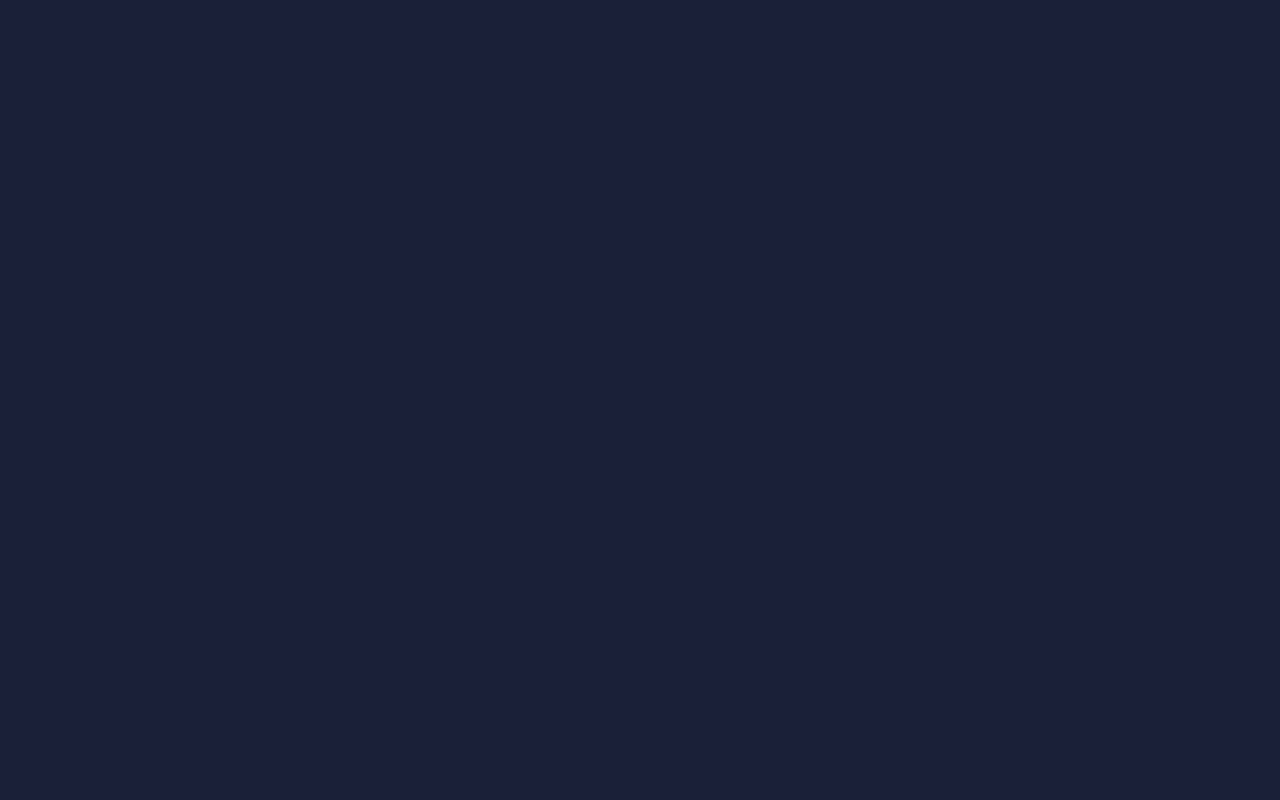
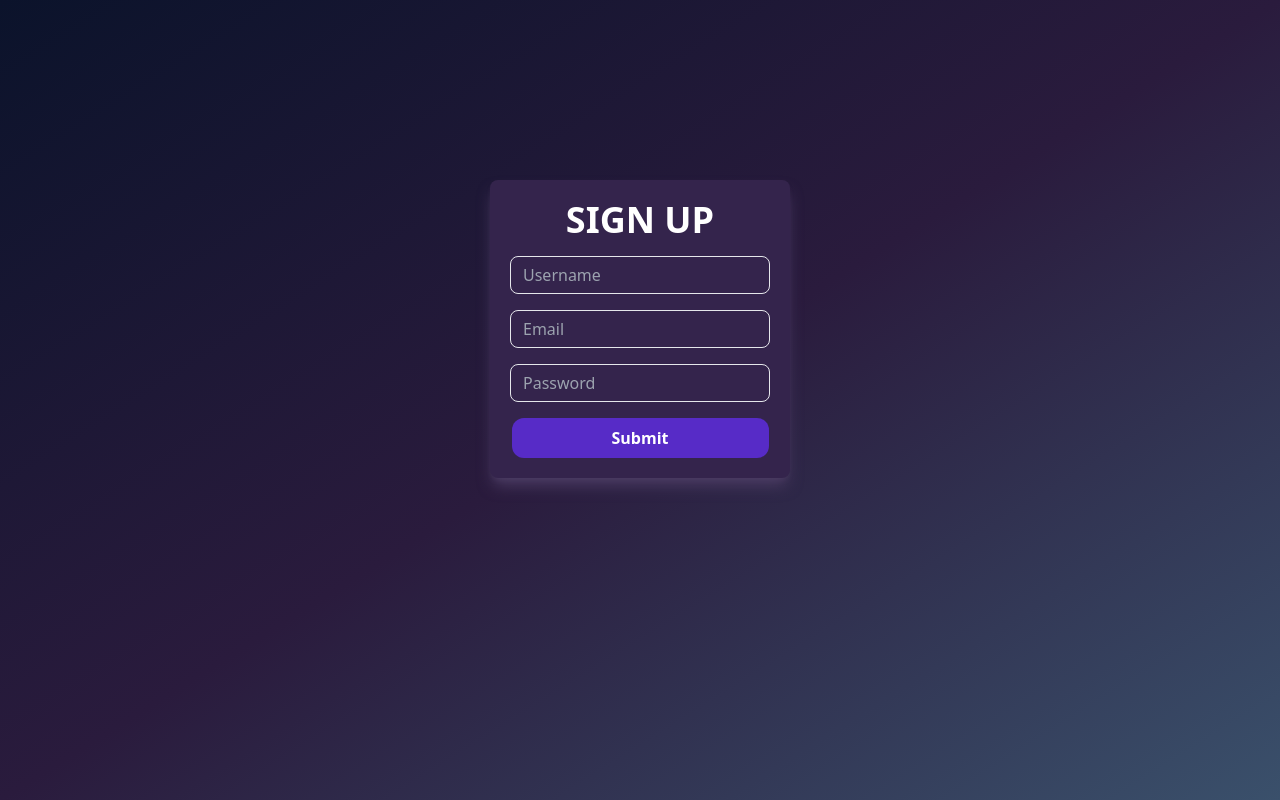
Before and after one commit to AMIREDDYRAKEY/Eventadmin, a React (Vite) app: page /adminlogin in a window 1280 px wide. Before the commit this address had no page. Built offline with nearby package versions, Linux system fonts and the light colour scheme.

Commit message:
first-commit

```diff
--- a/package.json
+++ b/package.json
@@ -10,6 +10,7 @@
     "preview": "vite preview"
   },
   "dependencies": {
+    "axios": "^1.10.0",
     "icons": "^1.0.0",
     "react": "^19.1.0",
     "react-dom": "^19.1.0",
--- a/src/App.jsx
+++ b/src/App.jsx
@@ -6,6 +6,8 @@ import Registrations from './pages/Registrations';
 import Events from './pages/Events';
 import Allevents from './pages/Allevents';
 import Addparticipant from './pages/Addparticipant';
+import Signin from './pages/Signin';
+import Adminlogin from './pages/Adminlogin';
 const App = () => {
   return (
     <BrowserRouter>
@@ -16,8 +18,9 @@ const App = () => {
           <Route path="registrations" element={<Registrations />} />
           <Route path="events" element={<Events />} />
           <Route path="allevents" element={<Allevents />} />
-
         </Route>
+        <Route path="Signin" element={<Signin />} />
+        <Route path="adminlogin" element={<Adminlogin />} />
       </Routes>
     </BrowserRouter>
   );
--- a/src/pages/Adminlogin.jsx
+++ b/src/pages/Adminlogin.jsx
@@ -1,95 +1,146 @@
-import React, { useState } from 'react'
-import { FaUser } from "react-icons/fa";
+import React, { useEffect, useState } from 'react';
+import { useNavigate } from 'react-router-dom';
 import { IoCloseSharp } from "react-icons/io5";
+import axios from 'axios'
+ import Sigin from './Signin'
+ import Navbar from '../components/Navbar';
+ import Registrations from './Registrations';
 const Adminlogin = () => {
-  const [sub, setsub] = useState('')
-  const [open,setopen]=useState('')
-  const [password ,setpassword]=useState('')
-  const [Confirmpassword,setConfirmpassword]=useState('')
-  const [errors,seterrors]=useState({
-    password:'',
-    Confirmpassword:''
+const navigate = useNavigate();
+
+  const [isopen, setisopen] = useState(false)
+  const [username, setusername] = useState('')
+  const [email, setemail] = useState('')
+  const [password, setpassword] = useState('')
+
+  const [section, setsection] = useState('')
+  const [data, setdata] = useState('')
+  const [errors, seterrors] = useState({
+    username: '',
+    email: '',
+    password: '',
+    idNo: '',
+    year:'',
+    Section: '',
   });
-  const handlesubmit =(e)=>{
+
+
+  const handleSubmit = async (e) => {
     e.preventDefault();
-    let isValid=true
-    // Passowrd
-    if(password.trim()===""){
-      seterrors((errors)=>({...errors,password:'Password Required'}))
-      isValid=false
+
+    let isValid = true;
+
+    if (username.trim() === "") {
+      seterrors((errors) => ({ ...errors, username: 'Enter valid username' }));
+      isValid = false;
+    } else {
+      seterrors((errors) => ({ ...errors, username: '' }));
     }
-    else if(password.length <6){
-      seterrors((errors)=>({...errors,password:'Password Must be 6 characters'}))
+
+    if (email.trim() === "") {
+      seterrors((errors) => ({ ...errors, email: 'Enter valid email' }));
+      isValid = false;
+    } else {
+      seterrors((errors) => ({ ...errors, email: '' }));
     }
-    else{
-      seterrors((errors)=>({...errors,password:''}))
+
+    if (password.trim() === "") {
+      seterrors((errors) => ({ ...errors, password: 'Password is required' }));
+      isValid = false;
+    } else if (password.length < 6) {
+      seterrors((errors) => ({ ...errors, password: 'Password must be 6 characters' }));
+      isValid = false;
+    } else {
+      seterrors((errors) => ({ ...errors, password: '' }));
     }
-    // Confrim Passowrd
-    if(Confirmpassword.trim()===""){
-      seterrors((errors)=>({...errors,Confirmpassword:'Please Confirm Password'}))
+
+
+    if (isValid) {
+      setisopen(true);
+      setusername('');
+      setemail('');
+      setpassword('');
+
     }
-    else{
-      seterrors((errors)=>({...errors,Confirmpassword:''}))
+    else {
+      setisopen(false)
     }
-    if(isValid){
-      setopen(true)
-      setpassword('')
-      setConfirmpassword('')
-    }
-    else{
-      setopen(false)
+     const api = axios.create({ baseURL: 'https://evebackend.onrender.com' });
+    try {
+      const token=localStorage.getItem('token')
+      const res = await api.post('/api/auth/admin/register',{
+        username,email,password
+      },{
+       headers:{
+         Authorization: `Bearer ${token}`,
+       },
+      });
+      if (res.data.token) {
+        localStorage.setItem("token",res.data.token)
+        setdata(res.data.token)
+         navigate('/')
       }
     }
-  const submit = () => {
-    setsub(true)
+    catch (err){
+      console.log("error", err)
     }
+
+
+  };
   return (
-    <div>
     <div className="min-h-screen bg-gradient-to-br from-[#0b132b] via-[#2a1b3d] to-[#3a506b]">
-        <div className="flex items-center justify-center  ">
-          <div className=" pb-[20px] md:w-[320px] w-[300px] lg:mt-[8%] mt-[100px] rounded-lg shadow-lg  shadow-[#4b3c63]  bg-[#34244c]">
-            {/* user */}
-            <div className="flex justify-center mt-[-40px]">
-              <div className="flex items-center justify-center bg-[#403f68] h-[80px] w-[80px] rounded-full">
-                <FaUser className="text-3xl text-[#cbdcf0]" />
-              </div>
-            </div>
-            <div className="flex flex-col gap-7 items-center justify-center">
-              <h3 className="text-4xl text-white font-semibold uppercase mt-[10px]">Login </h3>
+      <div className="flex items-center justify-center">
+        <div className=" w-[300px] md:mt-[180px] mt-[180px] rounded-lg shadow-lg shadow-[#4b3c63] overflow-y-auto no-scrollbar bg-[#34244c]">
+          <form onSubmit={handleSubmit} className="flex flex-col gap-4 pb-[20px] items-center justify-center ">
+            <h3 className="text-4xl text-white font-semibold uppercase mt-[20px]">Sign Up</h3>
+            <div className="flex flex-col gap-4 items-center justify-center ">
+              {/* Username */}
+              <span className='flex flex-col'> <input type="text" placeholder="Username" value={username} className="w-[260px] rounded-lg py-[6px] p-3 bg-[#34244c] border-[1px] text-gray-400" onChange={(e) => setusername(e.target.value)} />
+                {errors.username && <span className='text-red-600 ml-[10px]'>{errors.username}</span>}
+              </span>
+              {/* Email */}
+              <span className='flex flex-col'> <input type="Email" placeholder="Email" value={email} className="w-[260px] rounded-lg py-[6px] p-3 bg-[#34244c] border-[1px] text-gray-400" onChange={(e) => setemail(e.target.value)} />
+                {errors.email && <span className='text-red-600 ml-[10px]'>{errors.email}</span>}
+              </span>
+              {/* Passowrd */}
+              <span className='flex flex-col'> <input type="Password" placeholder="Password" value={password} className="w-[260px] rounded-lg py-[6px] p-3 bg-[#34244c] border-[1px] text-gray-400" onChange={(e) => setpassword(e.target.value)} />
+                {errors.password && <span className='text-red-600 ml-[10px]'>{errors.password}</span>}
+              </span>
 
-              <div className="flex flex-col gap-3 mt-[-10px] items-center justify-center">
-               <span className='flex flex-col'> <input type="Password" placeholder="Password" value={password} className="w-[250px] px-3 rounded-xl py-[7px] bg-[#34244c] border-[1px] text-gray-400" onChange={(e) => setpassword(e.target.value)} />
-                {errors.password && <span className='text-red-600 ml-[10px] mt-[5px]'>{errors.password}</span>}
-              </span>
-                <span className='flex flex-col'> <input type="text" placeholder="Confirm Password" value={Confirmpassword} className="w-[250px] px-3 rounded-xl py-[7px] bg-[#34244c] border-[1px] text-gray-400" onChange={(e) => setConfirmpassword(e.target.value)} />
-                {errors.Confirmpassword && <span className='text-red-600 ml-[10px] mt-[5px]'>{errors.Confirmpassword}</span>}
-              </span>
             </div>
 
-              <div className="mt-[-6px] flex flex-col gap-2 items-center justify-center">
-                <button className="h-[40px] w-[250px] text-white font-bold rounded-xl bg-[#572bc7]" onClick={handlesubmit}>Submit</button>
-                {
-                  open && (
-                    <div className="fixed top-1/2 left-1/2 transform -translate-x-1/2 -translate-y-1/2
-                    bg-[#34244c] text-white px-8  py-[80px] rounded-xl shadow-lg z-50">
+            <div className="mt-[0px] flex flex-col gap-2 items-center justify-center">
+              <button type='submit' className="h-[40px] px-[100px] text-white font-bold rounded-xl bg-[#572bc7]"  >Submit</button>
+
+              {/* <button className="text-sm text-white opacity-80 font-semibold">Already Have An Account?</button>
               <button
-                                        className="absolute top-4 right-3 text-gray-500 hover:text-red-500 text-xl"
-                                      onClick={()=>setopen(false)}
+                className="text-md text-blue-500 font-semibold"
+                onClick={() => navigate('/Signin')}
+              >
+
+                Login
+              </button> */}
+            </div>
+          </form>
+          {/* {isopen && (
+            <div className="fixed inset-0 flex items-center justify-center z-50 bg-black bg-opacity-50">
+              <div className="relative bg-white rounded-xl shadow-lg w-[280px] h-[160px] flex flex-col items-center justify-center">
+                <button
+                  className="absolute top-2 right-3 text-gray-500 hover:text-red-500 text-xl"
+                  onClick={() => setisopen(false)}
                 >
                   <IoCloseSharp />
                 </button>
-                      <p className="lg:text-lg text-[10px] font-semibold">Login successfully</p>
+                <p className="text-lg font-semibold text-center text-black">Sign in Successfully</p>
               </div>
-                  )
-                }
+            </div>
+          )} */}
 
         </div>
       </div>
+
     </div>
-        </div>
-      </div>
-    </div>
-  )
-}
+  );
+};
 
-export default Adminlogin
+export default Adminlogin;
--- a/src/pages/Registrations.jsx
+++ b/src/pages/Registrations.jsx
@@ -54,7 +54,7 @@ const Registrations = () => {
           </div>
         ))}
       </div>
-     <div className='fixed md:top-1/4   md:left-1/4 top-1/4 right-2 md:z-50   '>
+     <div className='fixed md:top-1/4   md:left-1/4 top-1/4 right-2 md:z-0   '>
   {
     addstu && (
       <div><Addparticipant /></div>
--- /dev/null
+++ b/src/pages/Signin.jsx
@@ -0,0 +1,110 @@
+import React, { useState } from 'react'
+import { FaUser } from "react-icons/fa";
+import { IoCloseSharp } from "react-icons/io5";
+import { Navigate, useNavigate } from 'react-router-dom';
+import axios from 'axios';
+const Signin = () => {
+  const [sub, setsub] = useState('')
+  const [open,setopen]=useState('')
+  const [email,setemail]=useState('')
+  const [password ,setpassword]=useState('')
+  const [errors,seterrors]=useState({
+    email:'',
+    password:'',
+  });
+  const navigate=useNavigate('')
+  const handlesubmit = async(e)=>{
+    e.preventDefault();
+    let isValid=true
+    if(email.trim()===""){
+      seterrors((errors) =>({...errors,email:'Required email'}) )
+      isValid=false
+    }
+    else{
+      seterrors((errors) =>({...errors,email:''}) )
+    }
+    // Passowrd
+    if(password.trim()===""){
+      seterrors((errors)=>({...errors,password:'Password Required'}))
+      isValid=false
+    }
+    else if(password.length <6){
+      seterrors((errors)=>({...errors,password:'Password Must be 6 characters'}))
+    }
+    else{
+      seterrors((errors)=>({...errors,password:''}))
+    }
+     const api = axios.create({ baseURL: 'https://evebackend.onrender.com' });
+    try {
+
+      const res = await api.post('/api/auth/admin/signin',{
+        email,password
+      });
+
+
+      if (res.data.token) {
+        localStorage.setItem("token", res.data.token)
+       setdata(res.data)
+      }
+
+    }
+    catch (err) {
+      console.log("error", err)
+    }
+
+  }
+  const submit = () => {
+    e.preventDefault()
+    setsub(true)
+
+  }
+  return (
+    <div>
+      <div className="min-h-screen bg-gradient-to-br from-[#0b132b] via-[#2a1b3d] to-[#3a506b] ">
+        <div className="flex items-center justify-center  ">
+          <div className=" pb-[20px] md:w-[320px] w-[300px] lg:mt-[12%] mt-[200px] rounded-lg shadow-lg  shadow-[#4b3c63]  bg-[#34244c]">
+            {/* user */}
+            <div className="flex justify-center mt-[-40px]">
+              <div className="flex items-center justify-center bg-[#403f68] h-[80px] w-[80px] rounded-full">
+                <FaUser className="text-3xl text-[#cbdcf0]" />
+              </div>
+            </div>
+            <div className="flex flex-col gap-7 items-center justify-center">
+              <h3 className="text-4xl text-white font-semibold uppercase mt-[10px]">Sigin </h3>
+
+              <div className="flex flex-col gap-3 mt-[-10px] items-center justify-center">
+                <span className='flex flex-col  '> <input type="text" placeholder="email" value={email} className="w-[250px] px-3 rounded-xl py-[7px] bg-[#34244c] border-[1px] text-gray-400" onChange={(e) => setemail(e.target.value)} />
+                {errors.email && <span className='text-red-600 ml-[15px] mt-[5px]'>{errors.email}</span>}
+              </span>
+               <span className='flex flex-col'> <input type="Password" placeholder="Password" value={password} className="w-[250px] px-3 rounded-xl py-[7px] bg-[#34244c] border-[1px] text-gray-400" onChange={(e) => setpassword(e.target.value)} />
+                {errors.password && <span className='text-red-600 ml-[15px] mt-[5px]'>{errors.password}</span>}
+              </span>
+
+              </div>
+              <div className="mt-[-6px] flex flex-col gap-2 items-center justify-center">
+                <button className="h-[40px] w-[250px] text-white font-bold rounded-xl bg-[#572bc7]" onClick={handlesubmit}>Submit</button>
+                {
+                  open && (
+                    <div className="fixed top-1/2 left-1/2 transform -translate-x-1/2 -translate-y-1/2
+                    bg-[#34244c] text-white px-8  py-[80px] rounded-xl shadow-lg z-50">
+                       <button
+                                        className="absolute top-2 right-3 text-gray-500 hover:text-red-500 text-xl"
+                                      onClick={()=>setopen(false)}
+                                      >
+                                        <IoCloseSharp />
+                                      </button>
+                      <p className="lg:text-lg text-[10px] font-semibold">Login successfully</p>
+                    </div>
+                  )
+                }
+
+              </div>
+            </div>
+          </div>
+        </div>
+      </div>
+    </div>
+  )
+}
+
+export default Signin
```
Also changed, not shown: src/components/Navbar.jsx (+45 -25 lines), src/pages/Events.jsx (+17 -3 lines), 1 other file (tests, documents, lock files or other folders). Lines whose indentation alone changed are shown as unchanged.
